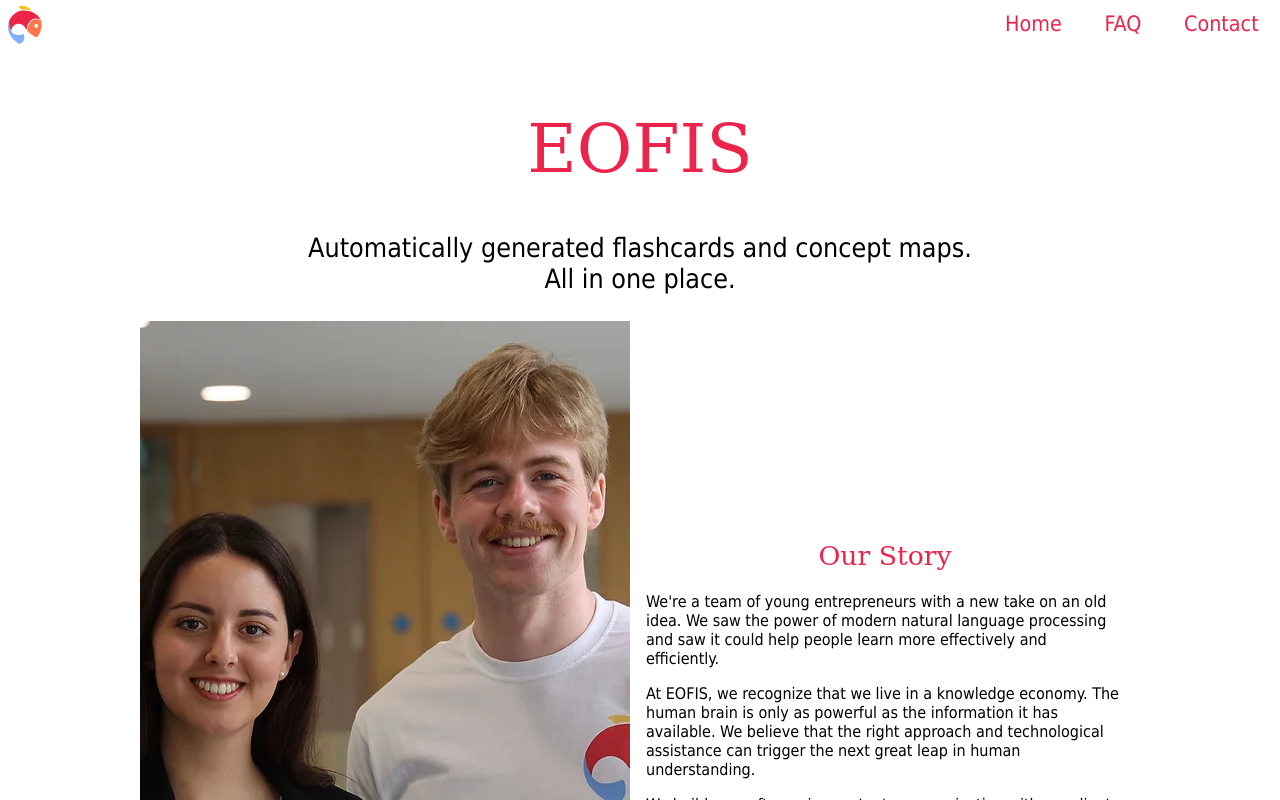
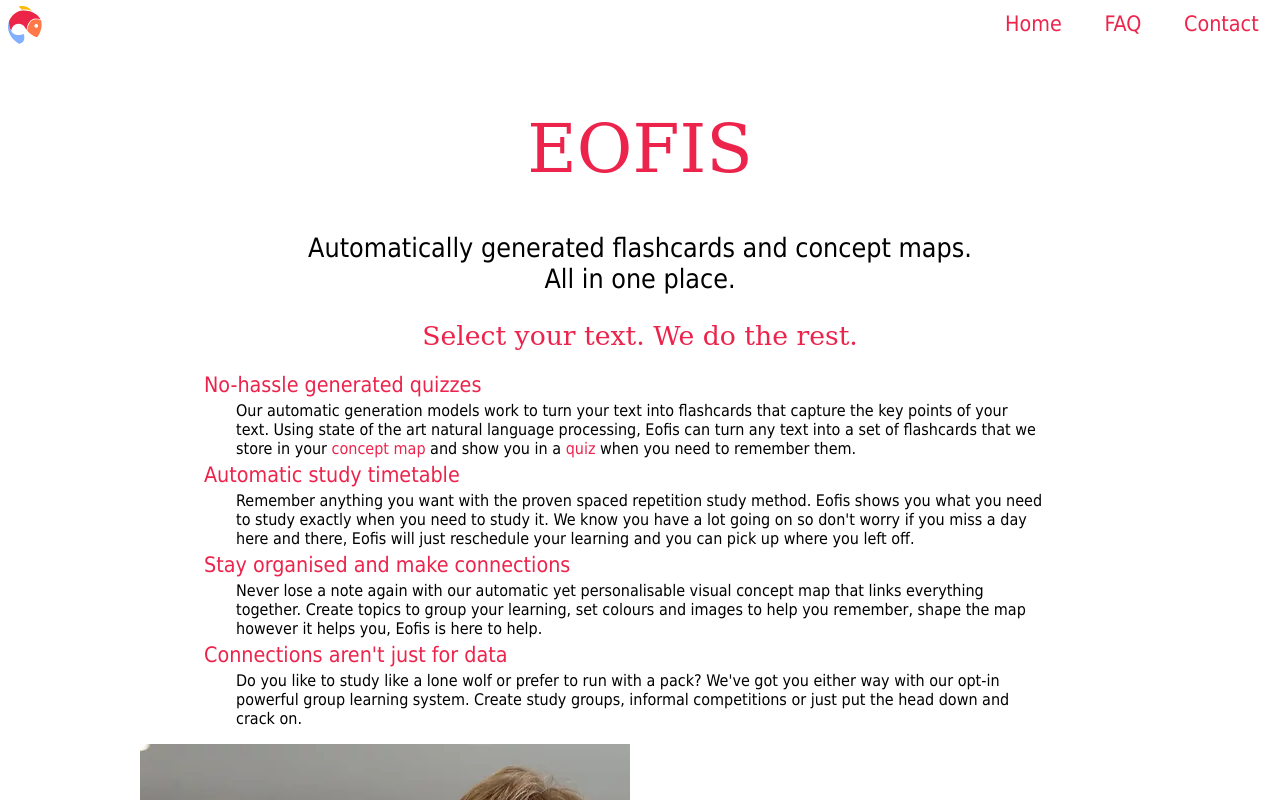
Before and after one commit to EOFIS/eofis.github.io, a React (Create React App) app: page / in a window 1280 px wide. Shown: the top 800 px of the page. Built offline with nearby package versions, Linux system fonts and the light colour scheme.

Commit message:
Information on what we provide

```diff
--- /dev/null
+++ b/src/components/FeatureList.module.sass
@@ -0,0 +1,18 @@
+.featureList
+    margin: 0 64px
+    *>h2
+        text-align: left
+    *>dt
+        font-size: var(--font-size-caption)
+        color: var(--colour-primary-text)
+        cursor: pointer
+        width: 100%
+        // &:hover + dd
+        //     transtion: all 0.5s
+        //     height:100%
+    *>dd
+        margin: 4px 32px
+        // height: 0
+        // transition: all 0.5s
+        // &:hover
+        //     height: 100%
--- /dev/null
+++ b/src/components/FeatureList.tsx
@@ -0,0 +1,8 @@
+import React from "react";
+import style from "./FeatureList.module.sass";
+
+export const FeatureList: React.FC<{}> = ({ children }) => {
+    return <div className={style.featureList}>
+        {children}
+    </div>
+}
--- a/src/pages/home/Home.tsx
+++ b/src/pages/home/Home.tsx
@@ -5,6 +5,7 @@
 import { PersonList } from "../../components/PersonList";
 import {HashLink} from "react-router-hash-link";
 import style from "./Home.module.sass";
+import { FeatureList } from "../../components/FeatureList";
 
 class Home extends React.Component {
     render() {
@@ -16,7 +17,19 @@
                 Automatically generated flashcards and concept maps.<br />
                 All in one place.
             </h3>
-
+            <FeatureList>
+                <h2>Select your text. We do the rest.</h2>
+                <dl>
+                    <dt>No-hassle generated quizzes</dt>
+                    <dd>Our automatic generation models work to turn your text into flashcards that capture the key points of your text. Using state of the art natural language processing, Eofis can turn any text into a set of flashcards that we store in your <HashLink to="/#concept-map">concept map</HashLink> and show you in a <HashLink to="/#quiz">quiz</HashLink> when you need to remember them.</dd>
+                    <dt id="quiz">Automatic study timetable</dt>
+                    <dd>Remember anything you want with the proven spaced repetition study method. Eofis shows you what you need to study exactly when you need to study it. We know you have a lot going on so don't worry if you miss a day here and there, Eofis will just reschedule your learning and you can pick up where you left off.</dd>
+                    <dt id="concept-map">Stay organised and make connections</dt>
+                    <dd>Never lose a note again with our automatic yet personalisable visual concept map that links everything together. Create topics to group your learning, set colours and images to help you remember, shape the map however it helps you, Eofis is here to help.</dd>
+                    <dt>Connections aren't just for data</dt>
+                    <dd>Do you like to study like a lone wolf or prefer to run with a pack? We've got you either way with our opt-in powerful group learning system. Create study groups, informal competitions or just put the head down and crack on.</dd>
+                </dl>
+            </FeatureList>
             <ImagePane imageLocation='left' src='img/mnt.webp'>
                 <h2>Our Story</h2>
                 <p>
```
